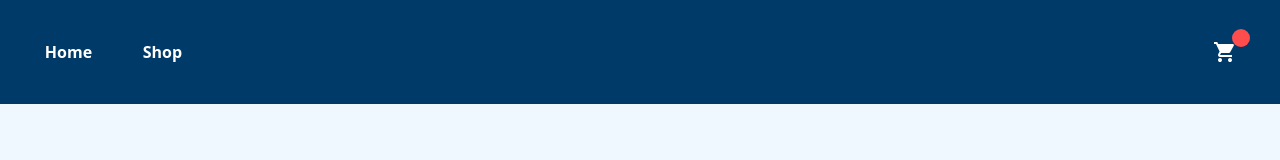
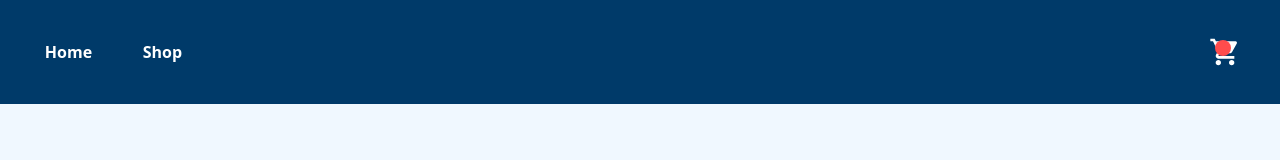
Before and after one commit to blue0206/shopping-cart, a React app: page /cart in a window 1280 px wide. Shown: the top 160 px of the page. Built offline with nearby package versions, Linux system fonts and the light colour scheme; the HTML template or start-up script is replaced by a standard one.

Commit message:
Update header styles for improved cart visibility and layout

```diff
--- a/src/styles/header.module.css
+++ b/src/styles/header.module.css
@@ -34,12 +34,17 @@
     transition: opacity 0.2s ease;
 }
 
+.right > .nav {
+    gap: 0px;
+    justify-content: center;
+    align-items: center;
+}
+
 .cart {
     width: 5ch;
-    position: relative;
 
     background-image: url("../assets/shopping-cart.svg");
-    background-size: 1.5rem;
+    background-size: 2rem;
     background-repeat: no-repeat;
     background-position: center;
 }
@@ -47,16 +52,17 @@
 .items {
     /* visibility: hidden; */
 
+    height: 65%;
     border-radius: 100%;
-    height: 45%;
     aspect-ratio: 1 / 1;
+    font-size: 0.8rem;
 
-    position: absolute;
-    top: -8%;
-    right: -5%;
+    display: flex;
+    justify-content: center;
+    align-items: center;
 
     background-color: hsl(0, 100%, 65%);
-    color: aliceblue;
+    color: rgb(255, 255, 255);
 }
 
 @media (max-width: 580px) {
```
